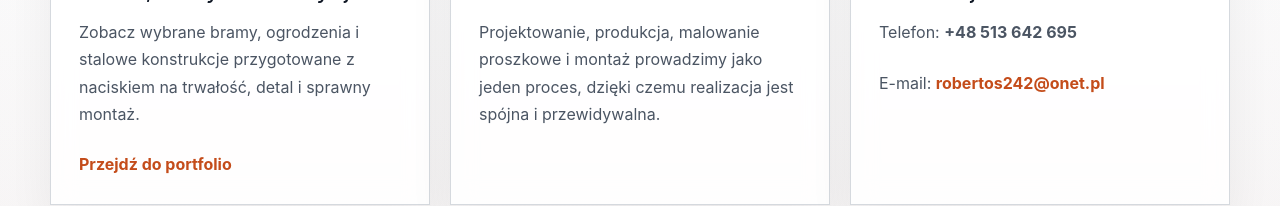
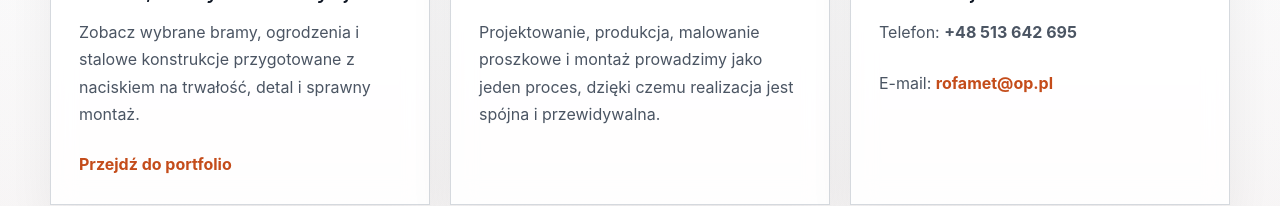
Before and after one commit to tkfalarz/rofamet, a React (Vite) app: page / in a window 1280 px wide. Shown: the part 1070-1276 px from the top of the page. Built offline with nearby package versions, Linux system fonts and the light colour scheme.

Commit message:
email update

```diff
--- a/src/App.jsx
+++ b/src/App.jsx
@@ -64,7 +64,7 @@ export default function App(){
           <nav className="site-nav" aria-label="Główna nawigacja">
             <a href="#/">Start</a>
             <a href="#/portfolio">Realizacje</a>
-            <a className="nav-cta" href="mailto:robertos242@onet.pl">Kontakt</a>
+            <a className="nav-cta" href="mailto:rofamet@op.pl">Kontakt</a>
           </nav>
         </div>
       </header>
--- a/src/components/Head.jsx
+++ b/src/components/Head.jsx
@@ -33,7 +33,7 @@ export default function Head({ frontmatter }) {
       "name": "Rofamet",
       "url": "https://rofamet.pl",
       "telephone": "+48-000-000-000",
-      "email": "info@rofamet.pl",
+      "email": "rofamet@op.pl",
       "address": {
         "@type": "PostalAddress",
         "streetAddress": "ul. Example 1",
--- a/src/pages/Home.jsx
+++ b/src/pages/Home.jsx
@@ -59,7 +59,7 @@ export default function Home() {
             <p className="hero-description">{frontmatter.description}</p>
             <div className="hero-actions">
               <a href="#/portfolio" className="btn-primary">Zobacz realizacje</a>
-              <a href="mailto:robertos242@onet.pl" className="btn-secondary">Napisz do nas</a>
+              <a href="mailto:rofamet@op.pl" className="btn-secondary">Napisz do nas</a>
             </div>
           </div>
         </div>
@@ -83,7 +83,7 @@ export default function Home() {
           <article className="panel">
             <p className="panel-kicker">Kontakt</p>
             <h2 className="panel-title">Porozmawiajmy o Twojej realizacji.</h2>
-            <p className="panel-body">Telefon: <strong>+48 513 642 695</strong><br />E-mail: <a href="mailto:robertos242@onet.pl" className="panel-link">robertos242@onet.pl</a></p>
+            <p className="panel-body">Telefon: <strong>+48 513 642 695</strong><br />E-mail: <a href="mailto:rofamet@op.pl" className="panel-link">rofamet@op.pl</a></p>
           </article>
         </div>
       </section>
```
Also changed, not shown: 2 other files (tests, documents, lock files or other folders).
